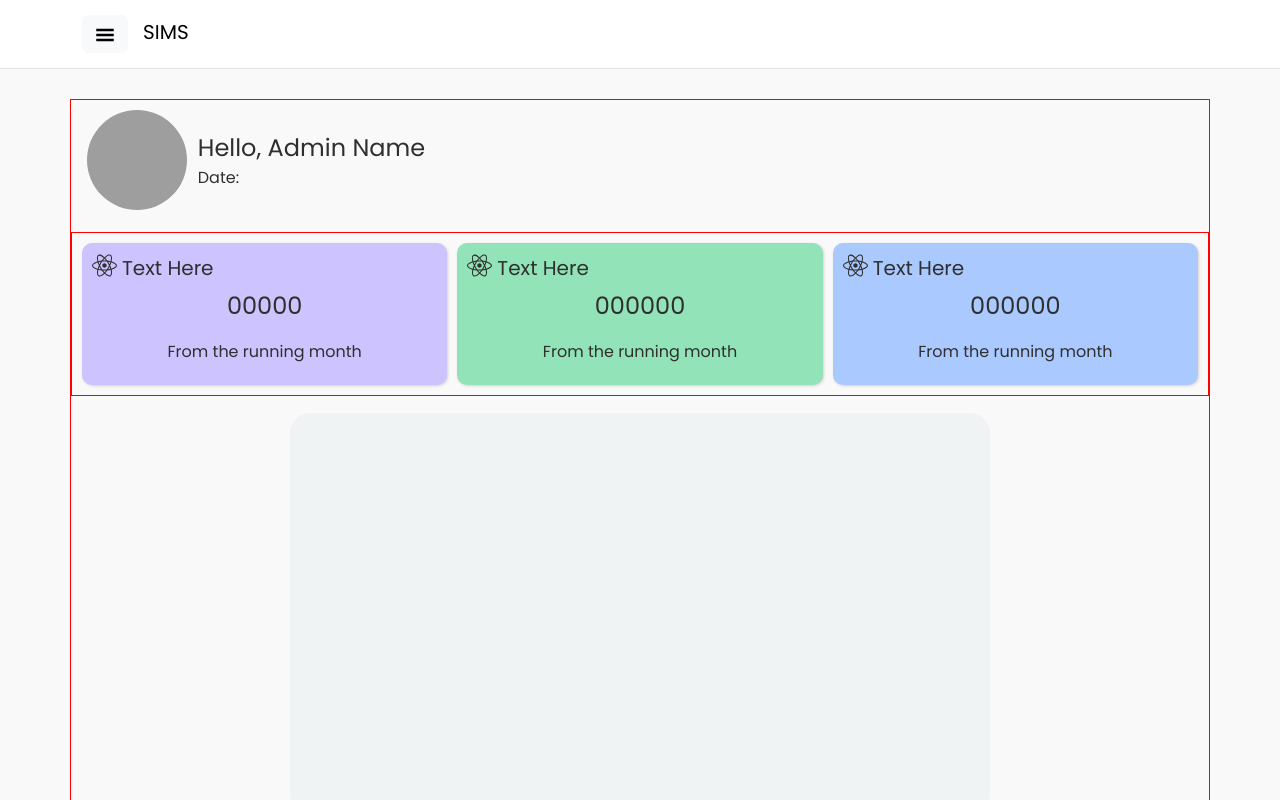
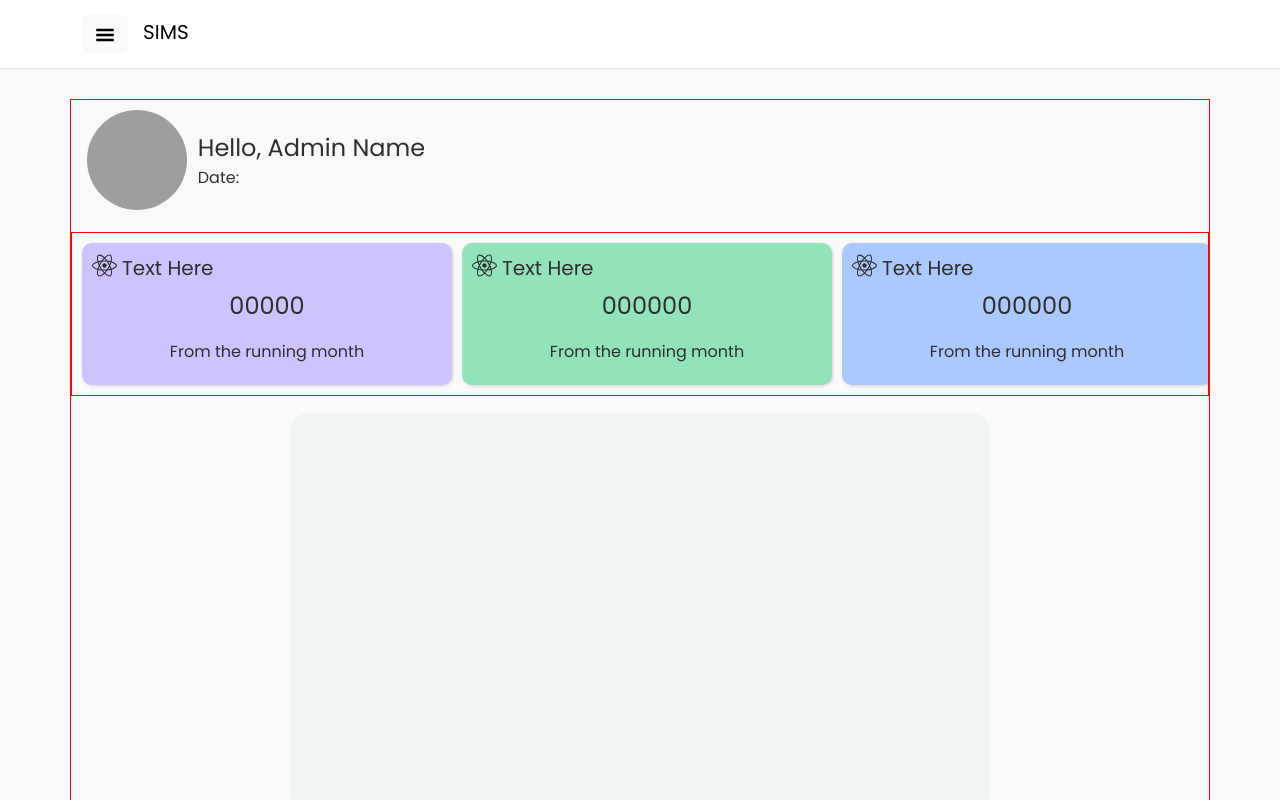
Before and after one commit to MarkRyuo/SalesInventoryManagementSystem_SIMS, a React (Vite) app in the folder client/: page /DashboardPage in a window 1280 px wide. Shown: the top 800 px of the page. Built offline with nearby package versions, Linux system fonts and the light colour scheme; grey boxes are pictures that could not be loaded.

Commit message:
Update: System

```diff
--- a/client/src/components/Charts/DashboardChart/Charts.module.css
+++ b/client/src/components/Charts/DashboardChart/Charts.module.css
@@ -43,6 +43,7 @@
     background-color: var(--chart1Color);
     box-shadow: 1px 1px 3px var(--chartShadow);
     width: 370px;
+    flex-shrink: 0;
 }
 
 /* ?Chart 2 */
@@ -55,6 +56,7 @@
     background-color: var(--chart2Color);
     box-shadow: 1px 1px 3px var(--chartShadow);
     width: 370px;
+    flex-shrink: 0;
 }
 
 /* ?Chart 3 */
@@ -67,6 +69,7 @@
     background-color: var(--char3Color);
     box-shadow: 1px 1px 3px var(--chartShadow);
     width: 370px;
+    flex-shrink: 0;
 }
 
 
```
